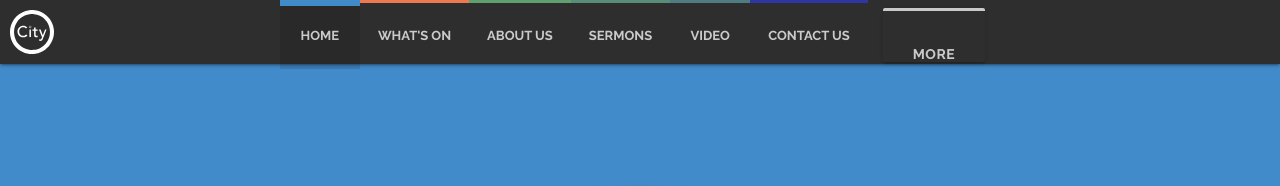
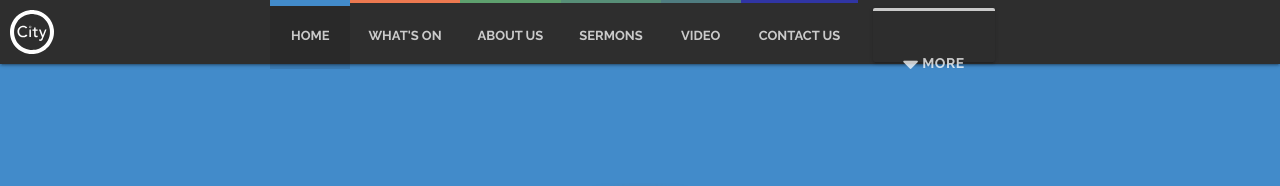
Before and after one commit to woodcock3/citychurch, a Jekyll site: the page built from index.html, in a window 1280 px wide. Shown: the top 186 px of the page. Built offline with Jekyll 4.4.1, drawn with Linux system fonts in a browser that asks for light colours.

Commit message:
Update main-navigation.html

```diff
--- a/_includes/main-navigation.html
+++ b/_includes/main-navigation.html
@@ -12,7 +12,7 @@
         {% capture id %}{{ node.id | remove:'/' | downcase }}{% endcapture %}
         <li class="p-{{id}}"><a href="#{{id}}">{{node.title}}</a></li>
       {% endfor %}
-    <a class="btn-large navbtn dropdown-trigger" href="#!" data-target="dropdown1">More</a>
+    <a class="btn-large navbtn dropdown-trigger" href="#!" data-target="dropdown1"><i class="fa fa-sort-desc" aria-hidden="true"></i> More</a>
     </ul>
   </div>
 </nav>
```
